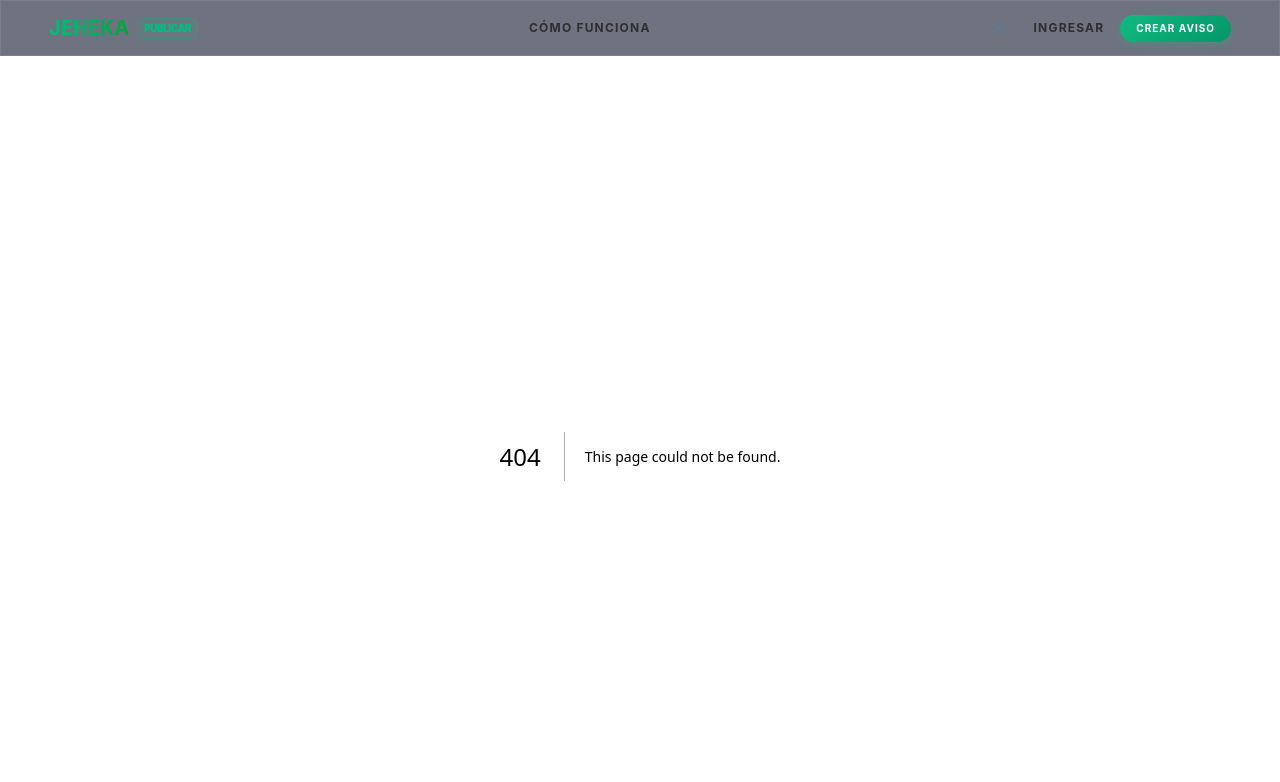
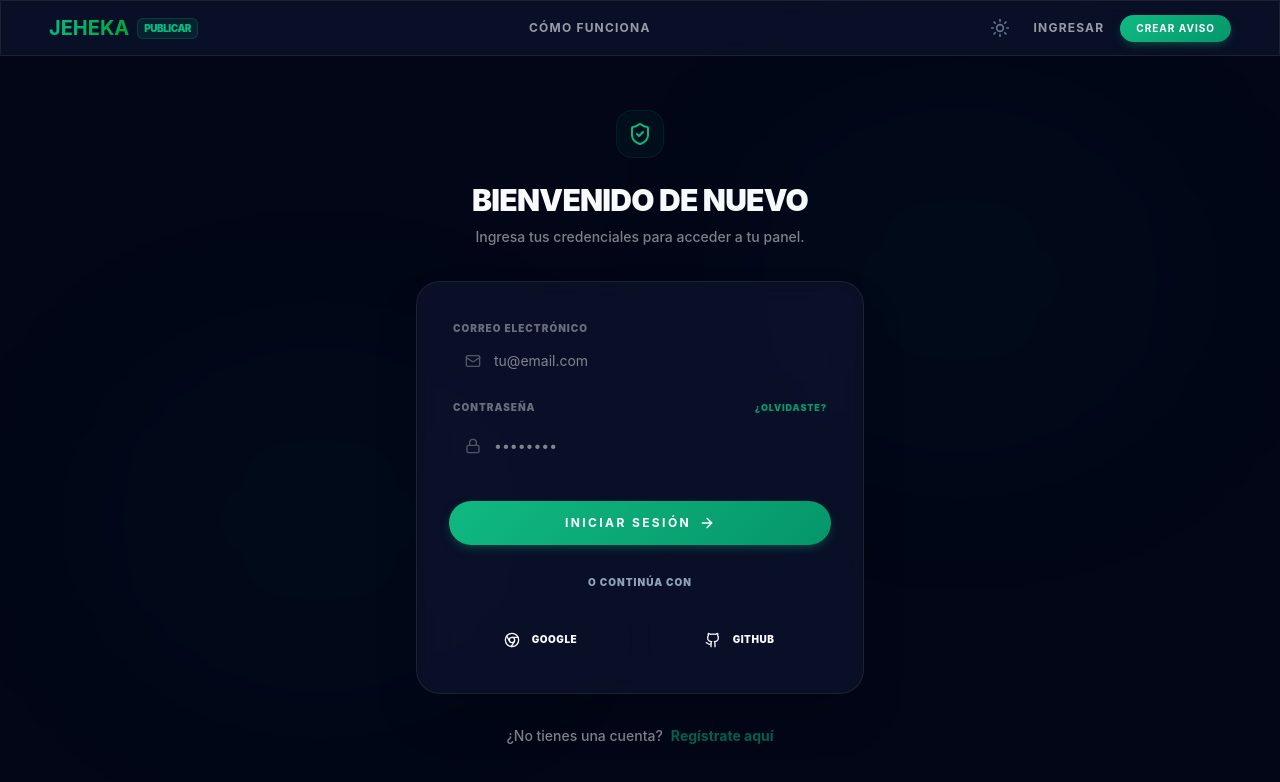
Before and after one commit to lucastepy/jeheka-clasificados, a Next.js app: page /login in a window 1280 px wide. Before the commit this address had no page. Shown: the top 782 px of the page. Built offline with nearby package versions, Linux system fonts and the light colour scheme.

Commit message:
ajustes diseño

```diff
--- a/src/app/layout.tsx
+++ b/src/app/layout.tsx
@@ -3,6 +3,7 @@ import type { Metadata } from "next";
 import "./globals.css";
 import { ThemeProvider } from "@/components/ThemeProvider";
 import { ThemeToggle } from "@/components/ThemeToggle";
+import Link from "next/link";
 
 export const metadata: Metadata = {
   title: "Jeheka Clasificados | Tu Portal de Servicios",
@@ -42,9 +43,9 @@ export default function RootLayout({
 
             <div className="flex items-center gap-2 md:gap-4">
               <ThemeToggle />
-              <button className="text-xs font-bold uppercase tracking-widest opacity-60 hover:opacity-100 transition-all">
+              <Link href="/login" className="text-xs font-bold uppercase tracking-widest opacity-60 hover:opacity-100 transition-all">
                 Ingresar
-              </button>
+              </Link>
               <button className="btn-premium px-4 py-1.5 text-[10px] uppercase tracking-widest">
                 Crear Aviso
               </button>
--- /dev/null
+++ b/src/app/login/page.tsx
@@ -0,0 +1,137 @@
+"use client";
+
+import React, { useState } from "react";
+import { motion, AnimatePresence } from "framer-motion";
+import { Mail, Lock, User, ArrowRight, Github, Chrome, ShieldCheck } from "lucide-react";
+import Link from "next/link";
+
+export default function LoginPage() {
+  const [mode, setMode] = useState<"login" | "register">("login");
+  const [email, setEmail] = useState("");
+  const [password, setPassword] = useState("");
+  const [name, setName] = useState("");
+
+  const title = mode === "login" ? "Bienvenido de nuevo" : "Crea tu cuenta";
+  const subtitle = mode === "login"
+    ? "Ingresa tus credenciales para acceder a tu panel."
+    : "Únete a la red de profesionales más grande de Paraguay.";
+
+  return (
+    <div className="min-h-[calc(100vh-3.5rem)] flex items-center justify-center p-6 bg-background">
+      {/* Decorative background glow */}
+      <div className="fixed inset-0 overflow-hidden pointer-events-none">
+        <div className="absolute top-[20%] right-[10%] w-[30%] h-[30%] rounded-full bg-emerald-500/5 blur-[120px]" />
+        <div className="absolute bottom-[20%] left-[10%] w-[30%] h-[30%] rounded-full bg-emerald-500/5 blur-[120px]" />
+      </div>
+
+      <motion.div
+        initial={{ opacity: 0, y: 20 }}
+        animate={{ opacity: 1, y: 0 }}
+        className="w-full max-w-md"
+      >
+        <div className="text-center mb-8 px-4">
+          <div className="inline-flex items-center justify-center w-12 h-12 rounded-2xl glass-emerald border border-emerald-500/20 text-emerald-500 mb-6">
+            <ShieldCheck className="w-6 h-6" />
+          </div>
+          <h1 className="text-3xl font-black tracking-tight mb-2 uppercase">{title}</h1>
+          <p className="text-sm opacity-50 font-medium leading-relaxed">{subtitle}</p>
+        </div>
+
+        <div className="glass p-8 rounded-3xl shadow-2xl relative overflow-hidden backdrop-blur-3xl">
+          <form className="space-y-4" onSubmit={(e) => e.preventDefault()}>
+            <AnimatePresence mode="wait">
+              {mode === "register" && (
+                <motion.div
+                  initial={{ opacity: 0, height: 0 }}
+                  animate={{ opacity: 1, height: "auto" }}
+                  exit={{ opacity: 0, height: 0 }}
+                  className="space-y-2 overflow-hidden"
+                >
+                  <label className="text-[10px] font-black uppercase tracking-widest opacity-40 ml-1">Nombre Completo</label>
+                  <div className="relative group">
+                    <User className="absolute left-4 top-1/2 -translate-y-1/2 w-4 h-4 opacity-30 group-focus-within:text-emerald-500 group-focus-within:opacity-100 transition-all" />
+                    <input
+                      type="text"
+                      placeholder="Ej: Juan Pérez"
+                      value={name}
+                      onChange={(e) => setName(e.target.value)}
+                      className="w-full bg-background/50 border border-black/5 dark:border-white/5 rounded-xl py-3 pl-11 pr-4 text-sm focus:ring-1 focus:ring-emerald-500/30 focus:border-emerald-500/30 transition-all"
+                    />
+                  </div>
+                </motion.div>
+              )}
+            </AnimatePresence>
+
+            <div className="space-y-2">
+              <label className="text-[10px] font-black uppercase tracking-widest opacity-40 ml-1">Correo Electrónico</label>
+              <div className="relative group">
+                <Mail className="absolute left-4 top-1/2 -translate-y-1/2 w-4 h-4 opacity-30 group-focus-within:text-emerald-500 group-focus-within:opacity-100 transition-all" />
+                <input
+                  type="email"
+                  placeholder="tu@email.com"
+                  value={email}
+                  onChange={(e) => setEmail(e.target.value)}
+                  className="w-full bg-background/50 border border-black/5 dark:border-white/5 rounded-xl py-3 pl-11 pr-4 text-sm focus:ring-1 focus:ring-emerald-500/30 focus:border-emerald-500/30 transition-all"
+                />
+              </div>
+            </div>
+
+            <div className="space-y-2">
+              <div className="flex justify-between items-center px-1">
+                <label className="text-[10px] font-black uppercase tracking-widest opacity-40">Contraseña</label>
+                {mode === "login" && (
+                  <button type="button" className="text-[9px] font-black uppercase tracking-widest text-emerald-500/80 hover:text-emerald-500">¿Olvidaste?</button>
+                )}
+              </div>
+              <div className="relative group">
+                <Lock className="absolute left-4 top-1/2 -translate-y-1/2 w-4 h-4 opacity-30 group-focus-within:text-emerald-500 group-focus-within:opacity-100 transition-all" />
+                <input
+                  type="password"
+                  placeholder="••••••••"
+                  value={password}
+                  onChange={(e) => setPassword(e.target.value)}
+                  className="w-full bg-background/50 border border-black/5 dark:border-white/5 rounded-xl py-3 pl-11 pr-4 text-sm focus:ring-1 focus:ring-emerald-500/30 focus:border-emerald-500/30 transition-all"
+                />
+              </div>
+            </div>
+
+            <button className="btn-premium w-full py-3.5 mt-4 text-xs tracking-[0.2em] uppercase font-black flex items-center justify-center gap-2 group">
+              <span>{mode === "login" ? "Iniciar Sesión" : "Crear Cuenta"}</span>
+              <ArrowRight className="w-4 h-4 group-hover:translate-x-1 transition-transform" />
+            </button>
+          </form>
+
+          <div className="relative my-8">
+            <div className="absolute inset-0 flex items-center">
+              <div className="w-full border-t border-black/5 dark:border-white/5"></div>
+            </div>
+            <div className="relative flex justify-center text-[10px] uppercase font-black tracking-widest px-4">
+              <span className="bg-background text-slate-400 px-2 leading-none">O continúa con</span>
+            </div>
+          </div>
+
+          <div className="grid grid-cols-2 gap-4">
+            <button className="flex items-center justify-center gap-3 py-3 rounded-xl border border-black/5 dark:border-white/5 hover:bg-slate-500/5 transition-all text-[10px] font-black uppercase tracking-wider">
+              <Chrome className="w-4 h-4" /> Google
+            </button>
+            <button className="flex items-center justify-center gap-3 py-3 rounded-xl border border-black/5 dark:border-white/5 hover:bg-slate-500/5 transition-all text-[10px] font-black uppercase tracking-wider">
+              <Github className="w-4 h-4" /> Github
+            </button>
+          </div>
+        </div>
+
+        <div className="text-center mt-8">
+          <p className="text-sm font-medium opacity-50">
+            {mode === "login" ? "¿No tienes una cuenta?" : "¿Ya tienes cuenta?"}
+            <button
+              onClick={() => setMode(mode === "login" ? "register" : "login")}
+              className="ml-2 text-emerald-500 font-bold hover:underline"
+            >
+              {mode === "login" ? "Regístrate aquí" : "Inicia sesión"}
+            </button>
+          </p>
+        </div>
+      </motion.div>
+    </div>
+  );
+}
--- a/src/app/page.tsx
+++ b/src/app/page.tsx
@@ -137,12 +137,18 @@ export default function HomePage() {
       </section>
 
       {/* Footer */}
-      <footer className="mt-auto py-10 px-6 lg:px-12 border-t border-black/5 dark:border-white/5 bg-slate-500/5">
-        <div className="max-w-4xl mx-auto flex justify-between items-center opacity-40">
-          <div className="text-[10px] font-black tracking-widest uppercase">JEHEKA CLASIFICADOS</div>
-          <div className="flex gap-6 text-[9px] font-black uppercase tracking-widest">
-            <a href="#" className="hover:text-emerald-500">Ayuda</a>
-            <a href="#" className="hover:text-emerald-500">Términos</a>
+      <footer className="mt-auto py-12 px-6 lg:px-12 border-t border-black/5 dark:border-white/5 bg-slate-500/5">
+        <div className="max-w-4xl mx-auto flex flex-col md:flex-row justify-between items-center gap-10">
+          <div className="flex flex-col gap-3 text-center md:text-left">
+            <div className="text-xs font-black tracking-[0.2em] uppercase">JEHEKA CLASIFICADOS</div>
+            <p className="text-[10px] opacity-40 max-w-xs leading-relaxed font-bold">
+              Conectando la oferta y demanda de servicios profesionales en Paraguay con la mayor eficiencia del mercado.
+            </p>
+          </div>
+          <div className="flex gap-8 text-[9px] font-black uppercase tracking-[0.2em] opacity-40">
+            <a href="#" className="hover:text-emerald-500 transition-colors">Ayuda</a>
+            <a href="#" className="hover:text-emerald-500 transition-colors">Términos</a>
+            <a href="#" className="hover:text-emerald-500 transition-colors">Privacidad</a>
           </div>
         </div>
       </footer>
```
